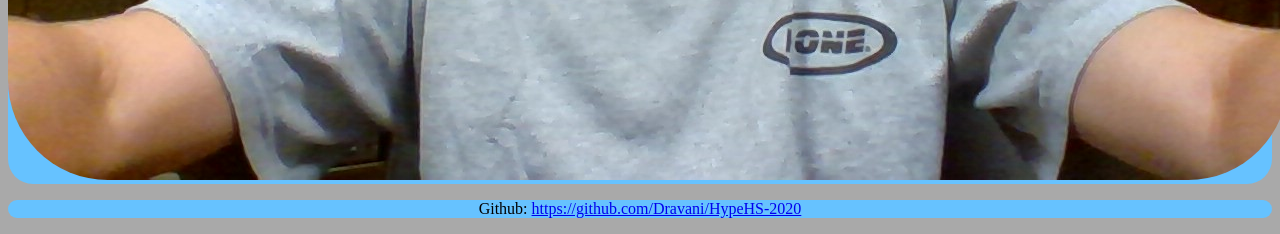
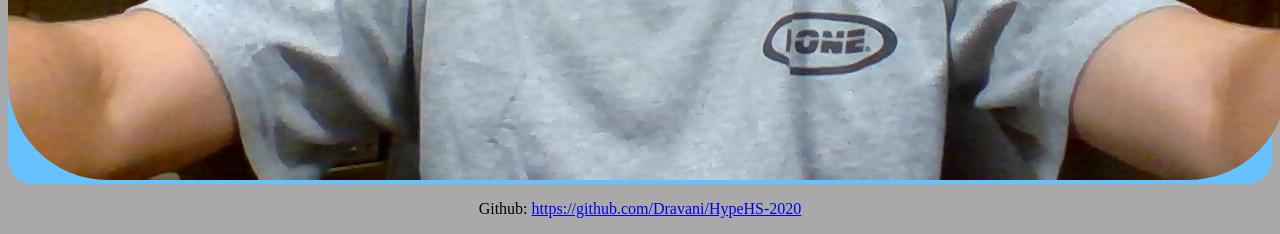
Before and after one commit to Dravani/HypeHS-2020, a PHP site: page /htmltemplate.html in a window 1280 px wide. Shown: the part 667-901 px from the top of the page. Run offline with PHP 8.4, Linux system fonts and the light colour scheme.

Commit message:
Seperated Div Classes
created multiple div classes for color variations

```diff
--- a/htmltemplate.html
+++ b/htmltemplate.html
@@ -20,7 +20,7 @@
     <img src='images/the_overseer.jpg' alt='default text'>
   </div>
 
-  <div class='b'>
+  <div>
     <p>Github: <a href='https://github.com/Dravani/HypeHS-2020' target='_blank'>https://github.com/Dravani/HypeHS-2020</a></p>
   </div>
 
--- a/stylesheet.css
+++ b/stylesheet.css
@@ -1,7 +1,13 @@
 div {
     text-align: center;
+    border-radius: 25px;
+}
+
+div.a {
     background-color: #66c2ff;
-    border-radius: 25px;
+}
+div.b {
+    background-color: #48522c;
 }
 
 img {
```
